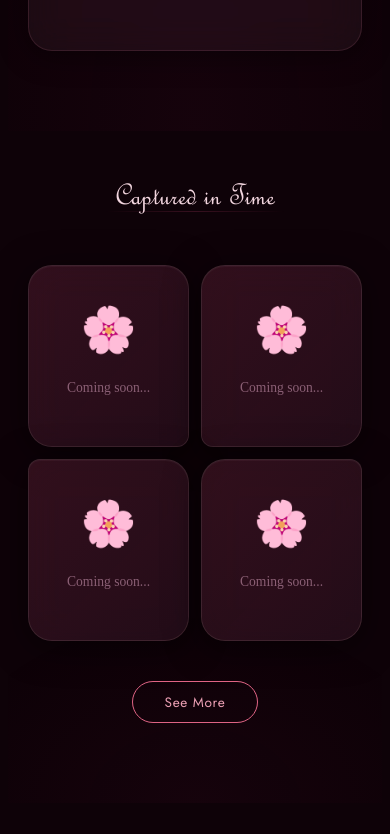
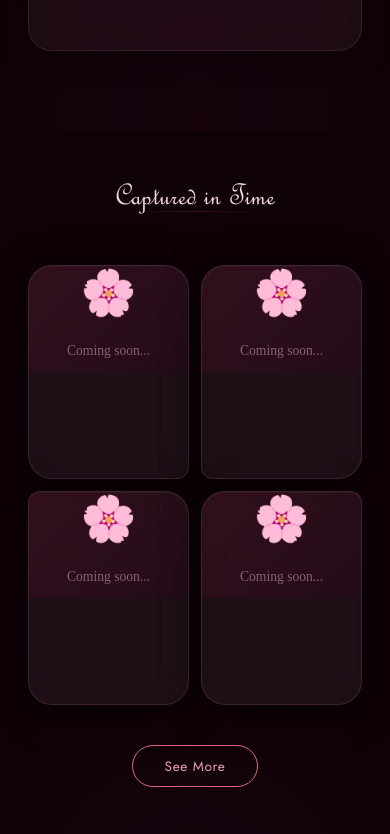
Before and after one commit to Tolaleye1/Naza, a Next.js app: page / in a window 390 px wide. Shown: the part 3660-4494 px from the top of the page. Built offline with nearby package versions, Linux system fonts and the light colour scheme; no server answers.

Commit message:
fix: adjust mobile/desktop gallery grid layout sizes and lock page scroll when lightbox is open

```diff
--- a/app/globals.css
+++ b/app/globals.css
@@ -338,9 +338,9 @@ html, body {
 
 #memories{padding:80px 20px}
 
-.gallery-grid{z-index:2;grid-template-columns:repeat(2,1fr);gap:20px;max-width:900px;margin:0 auto;display:grid;position:relative}
+.gallery-grid{z-index:2;grid-template-columns:repeat(4,1fr);gap:20px;max-width:900px;margin:0 auto;display:grid;position:relative}
 
-.gallery-card{cursor:pointer;grid-template-rows:1fr auto;min-height:220px;transition:transform .4s,box-shadow .4s;background:#ffffff0f!important;border-color:#ff96b426!important;padding:0!important;display:grid!important;position:relative!important;overflow:hidden!important;box-shadow:0 6px 35px #00000080,inset 0 1px #ffc8dc14!important}
+.gallery-card{cursor:pointer;min-height:0;aspect-ratio:3/4;transition:transform .4s,box-shadow .4s;background:#ffffff0f!important;border-color:#ff96b426!important;padding:0!important;display:block!important;position:relative!important;overflow:hidden!important;box-shadow:0 6px 35px #00000080,inset 0 1px #ffc8dc14!important}
 
 .gallery-card:hover{z-index:10;transform:scale(1.04)rotate(0)!important;box-shadow:0 20px 60px #dc82a033!important}
 
@@ -352,7 +352,7 @@ html, body {
 
 .gc4{border-radius:24px 12px 24px 24px}
 
-.gallery-img{object-fit:cover;border-radius:inherit;grid-row:1;width:100%;height:100%;min-height:200px;display:block}
+.gallery-img{object-fit:cover;border-radius:inherit;width:100%;height:100%;min-height:0;display:block}
 
 .gallery-card .gallery-caption{font-family:var(--ff-script);text-align:center;background:#00000073;grid-row:2;padding:10px 16px;font-size:1rem;color:#ffe1ebf2!important;position:relative!important;bottom:auto!important}
 
@@ -683,8 +683,8 @@ html, body {
 @media (max-width:700px){.message-card{padding:40px 24px}
 
 .gallery-grid{grid-template-columns:repeat(2,1fr);gap:12px}
-.gallery-card{min-height:180px}
-.gallery-img{min-height:160px}
+.gallery-card{min-height:0;aspect-ratio:3/4}
+.gallery-img{min-height:0}
 
 .flower-garden{gap:12px}
 
--- a/components/sections/homepage-gallery-grid.tsx
+++ b/components/sections/homepage-gallery-grid.tsx
@@ -1,6 +1,6 @@
 "use client";
 
-import { useState } from "react";
+import { useState, useEffect } from "react";
 import Link from "next/link";
 
 interface HomepagePhoto {
@@ -11,6 +11,17 @@ interface HomepagePhoto {
 
 export default function HomepageGalleryGrid({ photos }: { photos: HomepagePhoto[] }) {
   const [activePhoto, setActivePhoto] = useState<HomepagePhoto | null>(null);
+
+  // Lock body scrolling when lightbox is active
+  useEffect(() => {
+    if (activePhoto) {
+      const prevOverflow = document.body.style.overflow;
+      document.body.style.overflow = "hidden";
+      return () => {
+        document.body.style.overflow = prevOverflow;
+      };
+    }
+  }, [activePhoto]);
 
   return (
     <>
```
